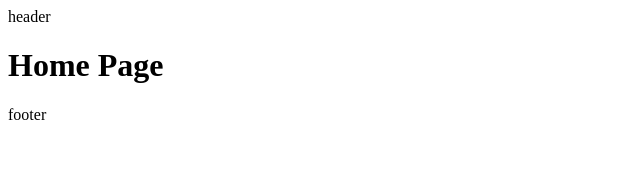
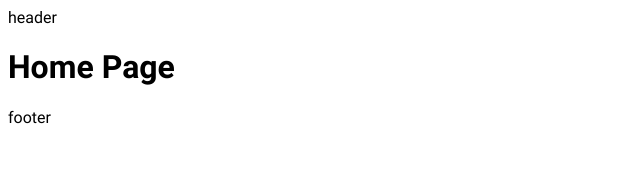
Before and after one commit to indra-oei/indraoei, a React (Vite) app: page / in a window 1280 px wide. Shown: the top 177 px of the page, without its empty margins (0-640 px from the left). Built offline with nearby package versions, Linux system fonts and the light colour scheme.

Commit message:
UI: font family setup

```diff
--- a/src/index.css
+++ b/src/index.css
@@ -1,7 +1,34 @@
 @font-face {
-  font-family: ;
-  src: url();
+  font-family: "Roboto";
+  font-weight: 100;
+  src: url("../public/Roboto/Roboto-Thin.ttf");
+}
+@font-face {
+  font-family: "Roboto";
+  font-weight: 300;
+  src: url("../public/Roboto/Roboto-Light.ttf");
+}
+@font-face {
+  font-family: "Roboto";
+  font-weight: 400;
+  src: url("../public/Roboto/Roboto-Regular.ttf");
+}
+@font-face {
+  font-family: "Roboto";
+  font-weight: 500;
+  src: url("../public/Roboto/Roboto-Medium.ttf");
+}
+@font-face {
+  font-family: "Roboto";
+  font-weight: 700;
+  src: url("../public/Roboto/Roboto-Bold.ttf");
+}
+@font-face {
+  font-family: "Roboto";
+  font-weight: 900;
+  src: url("../public/Roboto/Roboto-Black.ttf");
 }
 body {
+  font-family: "Roboto";
   /* background-color: #242424; */
 }
```
